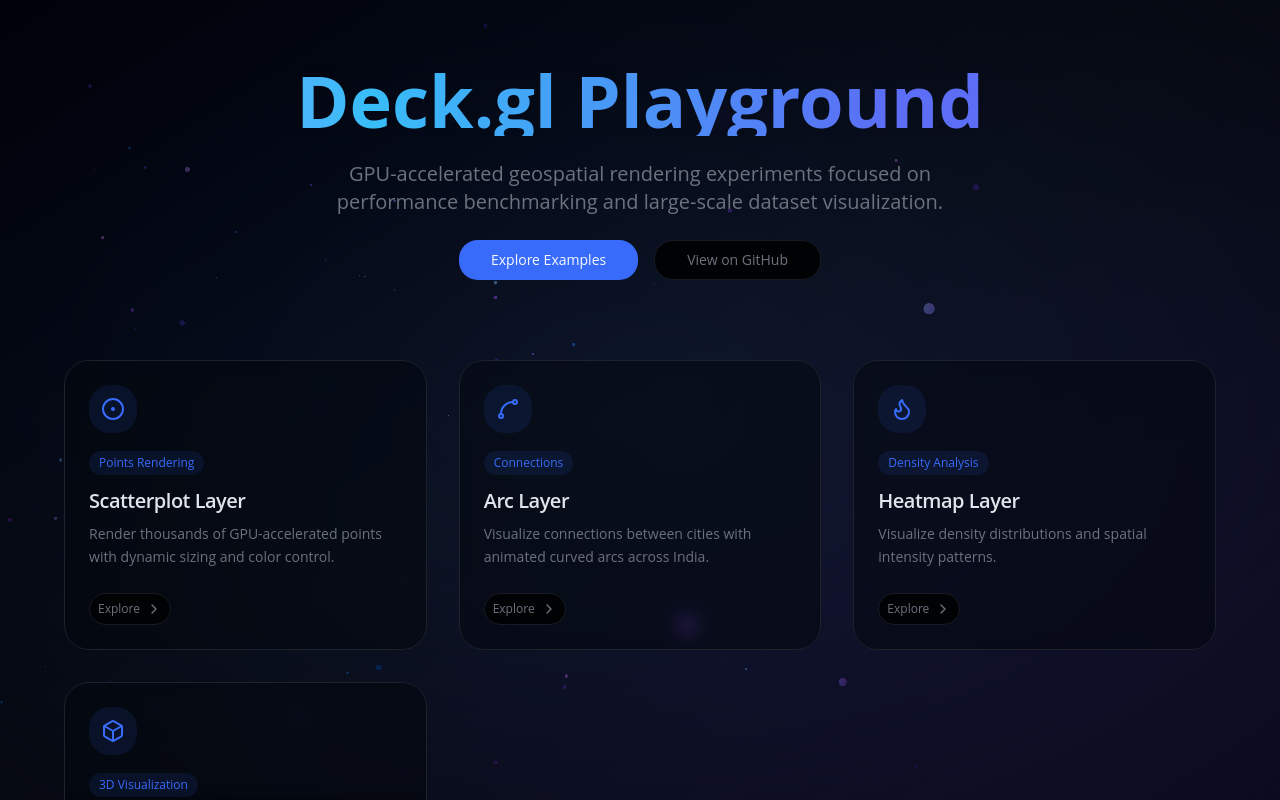
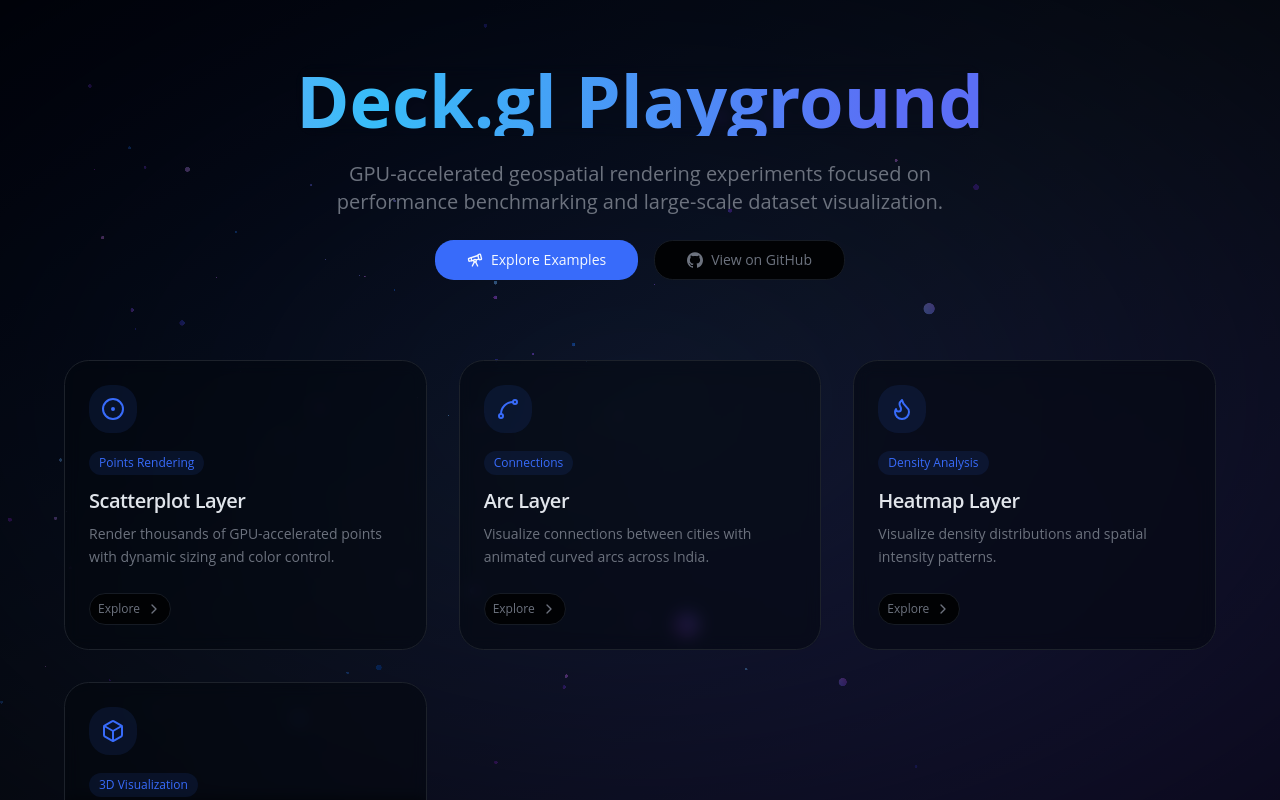
Before and after one commit to MrHacker26/deckgl-playground, a React (Vite) app: page / in a window 1280 px wide. Shown: the top 800 px of the page. Built offline with nearby package versions, Linux system fonts and the light colour scheme.

Commit message:
feat(landing): add github and explore icon

```diff
--- /dev/null
+++ b/src/components/ui/icons.tsx
@@ -0,0 +1,12 @@
+type IconProps = Omit<React.ComponentProps<'svg'>, 'viewBox'>
+
+export function GithubIcon(props: IconProps) {
+  return (
+    <svg width="1em" height="1em" viewBox="0 0 24 24" {...props}>
+      <path
+        fill="currentColor"
+        d="M12 .297c-6.63 0-12 5.373-12 12c0 5.303 3.438 9.8 8.205 11.385c.6.113.82-.26.82-.577c0-.285-.01-1.04-.015-2.04c-3.338.726-4.042-1.61-4.042-1.61c-.546-1.387-1.333-1.757-1.333-1.757c-1.089-.745.083-.73.083-.73c1.205.085 1.84 1.237 1.84 1.237c1.07 1.835 2.807 1.305 3.492.998c.108-.775.418-1.305.76-1.604c-2.665-.304-5.467-1.333-5.467-5.931c0-1.31.469-2.381 1.236-3.221c-.124-.303-.536-1.524.117-3.176c0 0 1.008-.322 3.3 1.23c.957-.266 1.984-.399 3.005-.404c1.02.005 2.047.138 3.006.404c2.29-1.552 3.297-1.23 3.297-1.23c.655 1.652.243 2.873.119 3.176c.77.84 1.235 1.911 1.235 3.221c0 4.609-2.807 5.624-5.479 5.921c.43.372.812 1.102.812 2.222c0 1.604-.014 2.896-.014 3.293c0 .319.218.694.825.576C20.565 22.092 24 17.592 24 12.297C24 5.67 18.627.297 12 .297"
+      />
+    </svg>
+  )
+}
--- a/src/routes/index.tsx
+++ b/src/routes/index.tsx
@@ -1,9 +1,10 @@
 import { createFileRoute } from '@tanstack/react-router'
 import { BaseButton, Button } from '@/components/ui/button'
 import { motion } from 'motion/react'
-import { CircleDot, Flame, Box, Spline } from 'lucide-react'
+import { CircleDot, Flame, Box, Spline, Telescope } from 'lucide-react'
 import ExampleCard from '@/components/example-card'
 import GradientText from '@/components/ui/gradient-text'
+import { GithubIcon } from '@/components/ui/icons'
 
 export const Route = createFileRoute('/')({
   component: RouteComponent,
@@ -75,13 +76,16 @@
           </div>
 
           <div className="flex justify-center gap-4">
-            <Button size="lg">Explore Examples</Button>
+            <Button size="lg" icon={<Telescope />}>
+              Explore Examples
+            </Button>
             <BaseButton variant="outline" size="lg" asChild>
               <a
                 href="https://github.com/MrHacker26/deckgl-playground"
                 target="_blank"
                 rel="noopener noreferrer"
               >
+                <GithubIcon className="mr-2 size-4" />
                 View on GitHub
               </a>
             </BaseButton>
```
